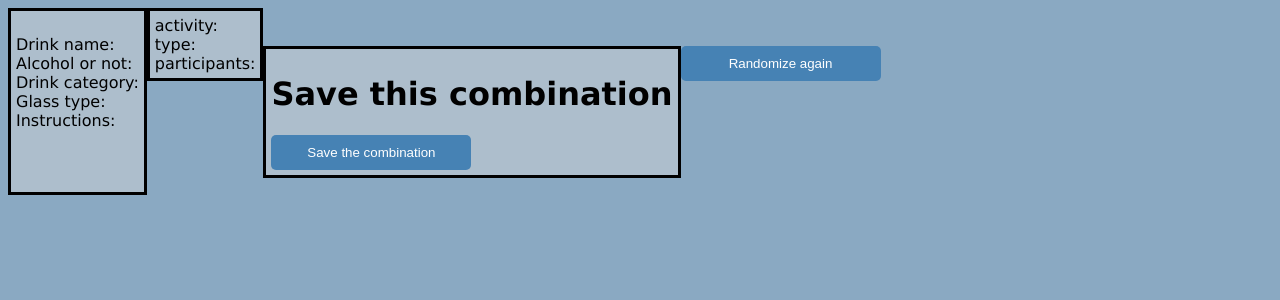
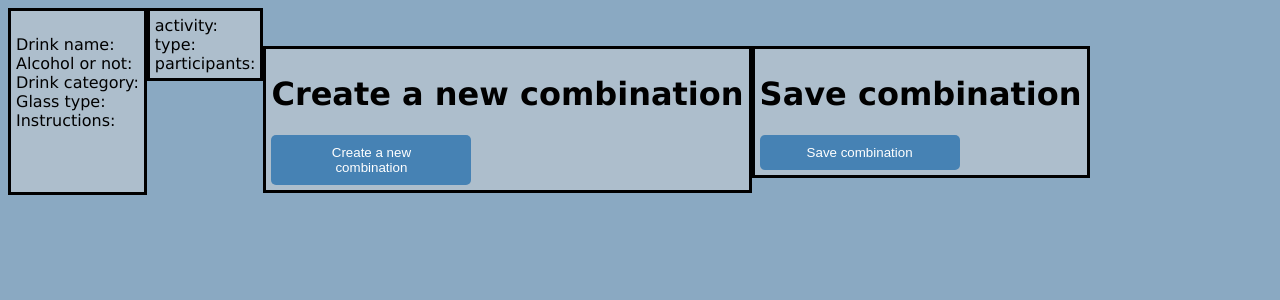
Before and after one commit to roam00/Projektarbete-webb, a PHP site: page /randomizer.php?type=1 in a window 1280 px wide. Shown: the top 300 px of the page. Run offline with PHP 8.4, Linux system fonts and the light colour scheme; data that the repository does not hold is empty.

Commit message:
Update randomizer

```diff
--- a/randomizer.php
+++ b/randomizer.php
@@ -20,14 +20,19 @@
 </div>
 <br><br>
 
-<button onClick="window.location.reload();">Randomize again</button>
+<div class="box" id="header">
+    <h1> Create a new combination </h1>
+    <button onClick="window.location.reload();">Create a new combination</button>
+    </form>
+</div>
 
 <div class="box" id="header">
-    <h1> Save this combination </h1>
+    <h1> Save combination </h1>
     <form action="./db/dbCombination.php">
-    <button type="submit"> Save the combination</button>
+    <button type="submit"> Save combination</button>
     </form>
 </div>
+
 
 </body>
 
```
Also changed, not shown: db/labb2db.db (deleted).
